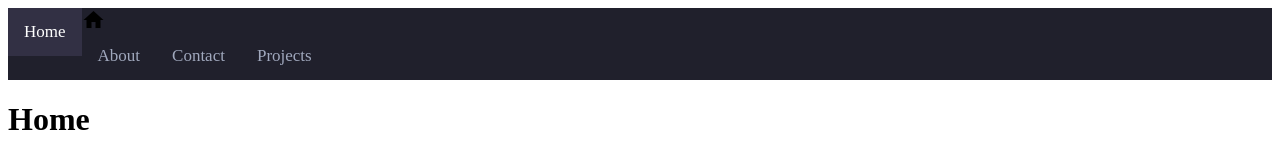
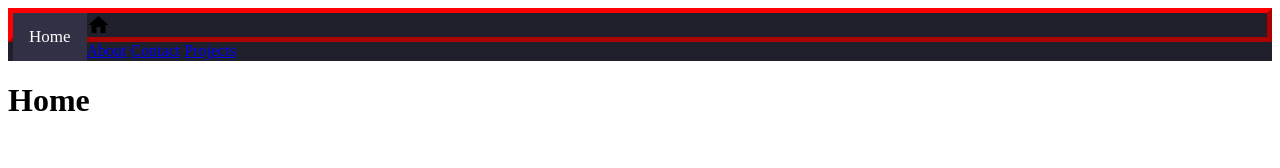
Before and after one commit to DylanMcBean/Website, a plain HTML site: page index.html in a window 1280 px wide. Drawn offline with Linux system fonts and the light colour scheme.

Commit message:
stylesheet update

```diff
--- a/index.html
+++ b/index.html
@@ -11,7 +11,7 @@
 </head>
 <body>
     <div class="topnav">
-        <div>
+        <div class="page-holder">
             <i class="material-icons">home</i>
             <a class="active" href="./index.html">Home</a>
         </div>
--- a/style.css
+++ b/style.css
@@ -5,7 +5,7 @@
 }
 
 /* Style the links inside the navigation bar */
-.topnav a {
+.topnav .page-holder a {
   float: left;
   color: #a0a8bd;
   text-align: center;
@@ -15,13 +15,17 @@
 }
 
 /* Change the color of links on hover */
-.topnav a:hover {
+.topnav .page-holder a:hover {
   background: #16161f;
   color: white;
 }
 
 /* Add a color to the active/current link */
-.topnav a.active {
+.topnav .page-holder a.active {
   background-color: #323044;
   color: white;
 }
+
+.topnav .page-holder {
+  border: 5px outset red;
+}
```
